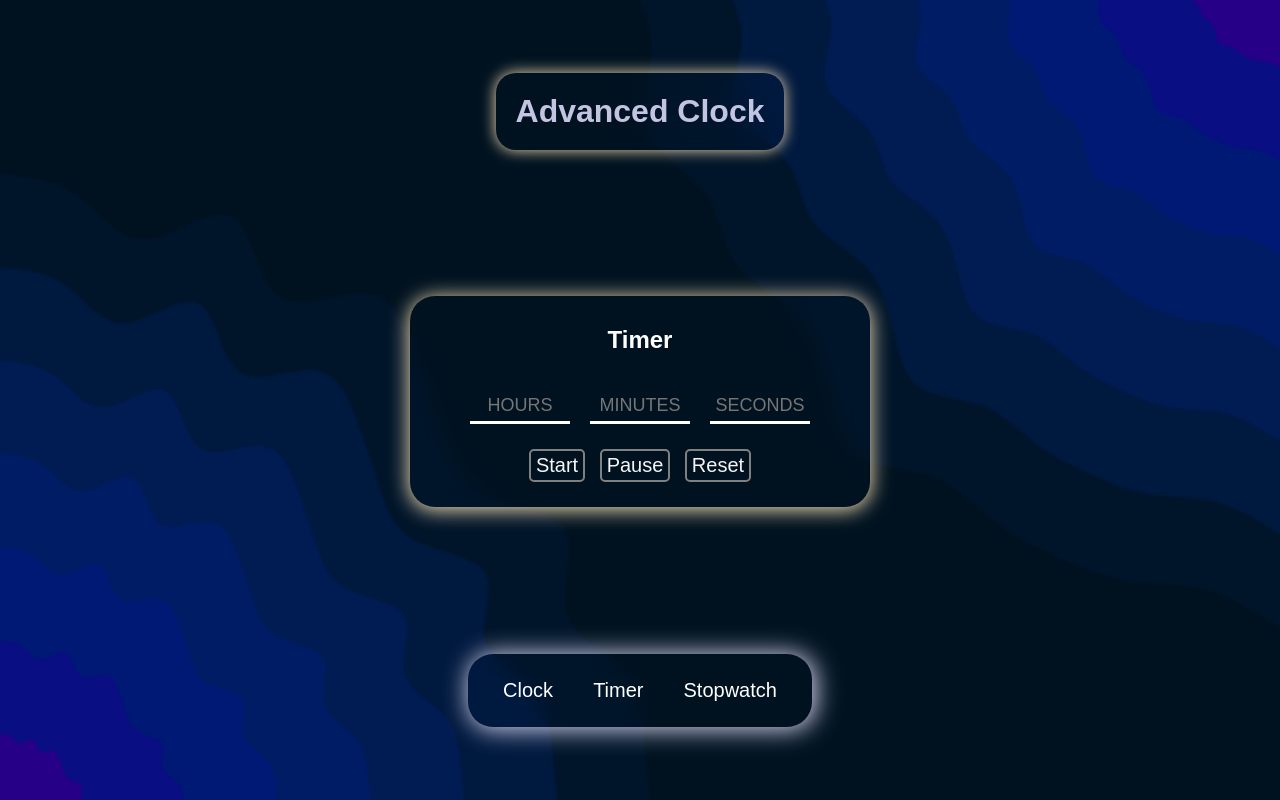
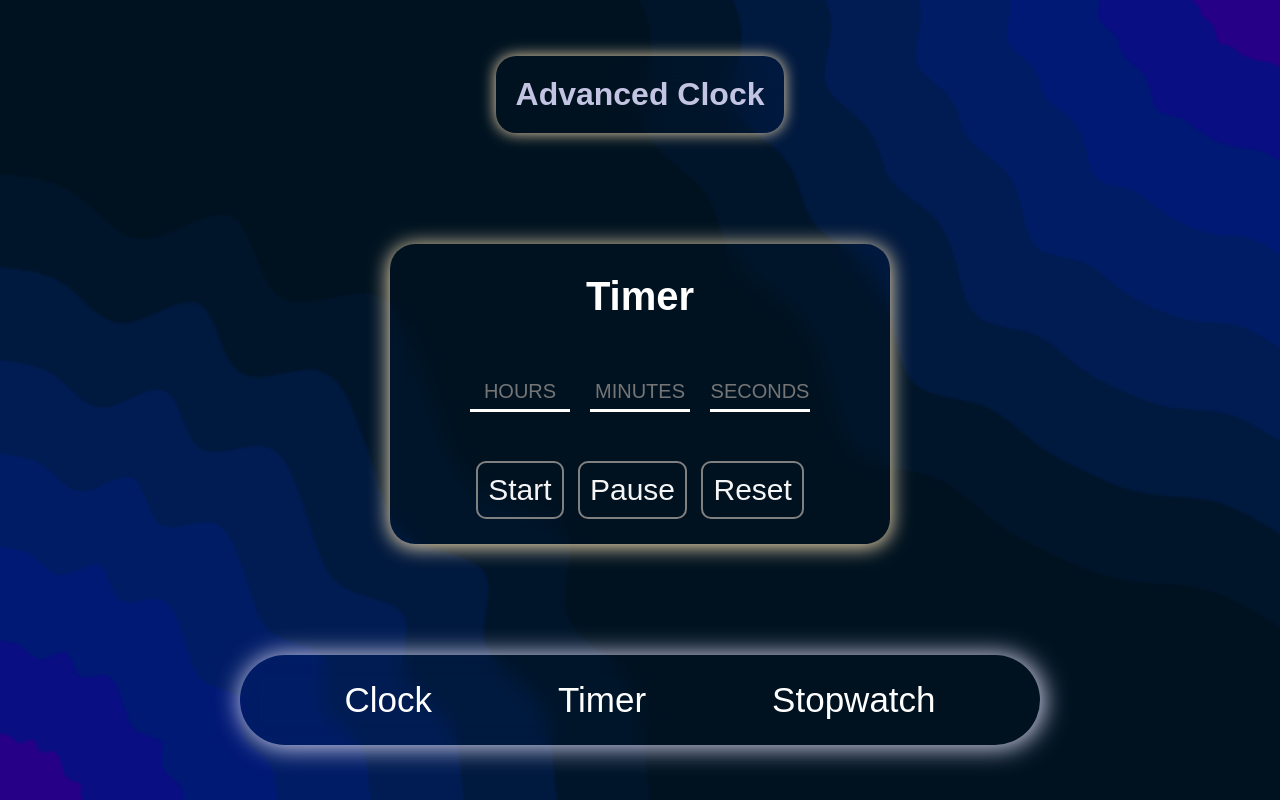
Before and after one commit to Galangzz/Advance-Clock, a plain HTML site: page timer/timer.html in a window 1280 px wide. Drawn offline with Linux system fonts and the light colour scheme.

Commit message:
menambahkan responsive

```diff
--- a/style.css
+++ b/style.css
@@ -83,7 +83,7 @@ header > h1{
 
 .buttonN button{
     font-size: 20px;
-    border-radius: 5px;
+    border-radius: 10px;
     padding: 3px 5px;
     color: whitesmoke;
     background: none;
@@ -103,13 +103,13 @@ header > h1{
 
 }
 .inputTime input{
-    width: 100px;
+    width: 60px;
     height: 50px;
     margin: auto 10px;
     border: none;
     outline: none;
     background: none;
-    font-size: 40px;
+    font-size: 20px;
     border-bottom: 3px solid white;
     color: rgb(255, 255, 255);
     text-align: center;
@@ -117,13 +117,13 @@ header > h1{
 }
 
 .inputTime input::placeholder{
-    font-size: 18px ;
+    font-size: 12px ;
 }
 
 .tombol button{
     font-size: 20px;
     margin: 5px 5px 0px 5px;
-    border-radius: 5px;
+    border-radius: 10px;
     padding: 3px 5px;
     color: whitesmoke;
     background: none;
@@ -219,3 +219,107 @@ input::-webkit-inner-spin-button {
     -webkit-appearance: none;
     margin: 0;
 }
+
+
+@media(min-width : 768px){
+    .clock, .timer, .stopwatch{
+        width:400px;
+        height: 200px;
+    }
+
+    .clock > h2, .timer > h2, .stopwatch > h2{
+        font-size: 30px;
+    }
+
+    .inputTime input{
+        width: 70px;
+        height: 50px;
+        font-size: 25px;
+    }
+
+    .inputTime input::placeholder{
+        font-size: 14px ;
+    }
+
+    .navbar{
+        width: 500px;
+        border-radius: 40px;
+    }
+
+    .navigation{
+        padding: 10px;
+
+    }
+    .navigation > li{
+        list-style-type: none;
+        padding: 10px;
+    }
+
+    .navigation > li > a {
+        font-size: 30px;
+
+    }
+}
+
+@media(min-width : 1024px){
+    .clock, .timer, .stopwatch{
+        width:500px;
+        height: 300px;
+    }
+
+    .clock > h2, .timer > h2, .stopwatch > h2{
+        font-size: 40px;
+    }
+
+    .inputTime input{
+        width: 100px;
+        height: 50px;
+        font-size: 35px;
+
+    }
+
+    .inputTime input::placeholder{
+        font-size: 20px ;
+    }
+
+    .tombol button{
+        font-size: 30px;
+        padding: 10px 10px;
+
+
+    }
+
+    #current-time, #stopwatch-watch{
+        font-size: 60px;
+        margin: 15px 0 15px 0;
+    }
+
+    .buttonN button{
+        font-size: 30px;
+        border-radius: 15px;
+        padding: 10px 10px;
+    }
+
+    .navbar{
+        width: 800px;
+        border-radius: 50px;
+    }
+    .bungkus{
+        width: 700px;
+    }
+
+    .bungkus ul{
+        gap: 6rem;
+    }
+
+
+    .navigation > li{
+        list-style-type: none;
+        padding: 5px;
+    }
+
+    .navigation > li > a {
+        font-size: 35px;
+
+    }
+}
```
